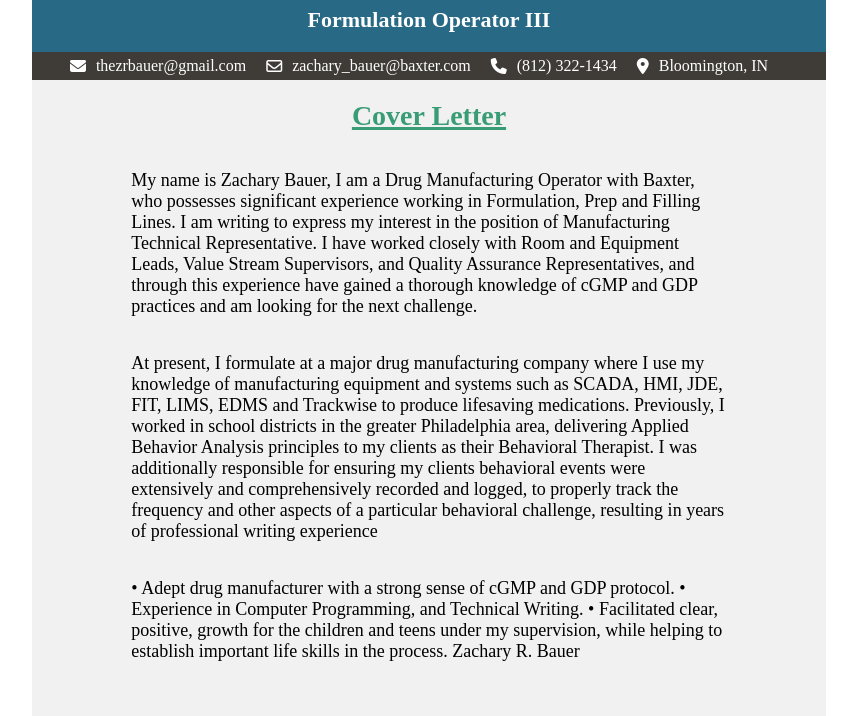
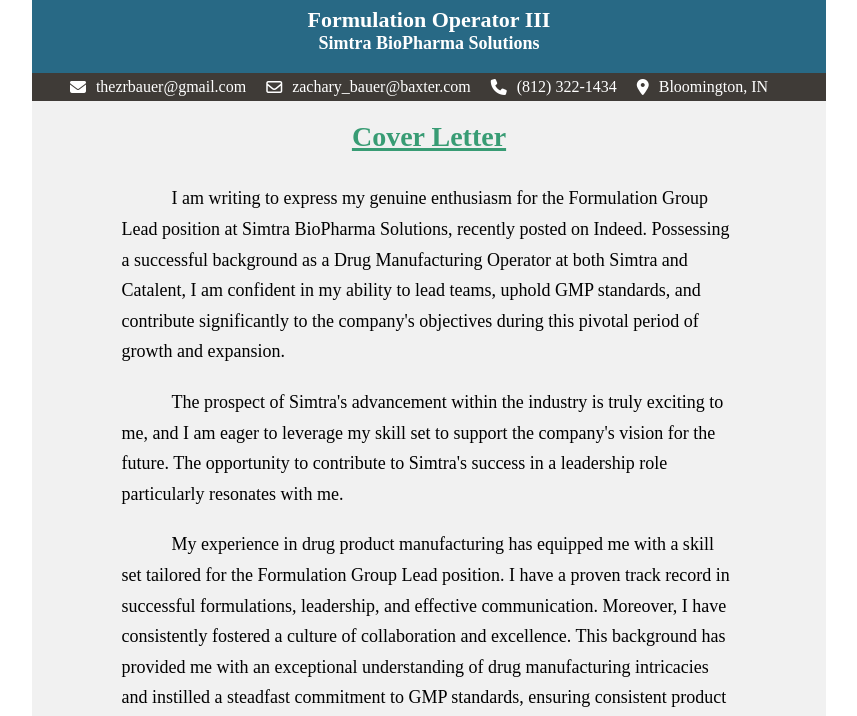
Before and after one commit to thezrbauer/CoverLetter_2024, a plain HTML site: page index.html in a window 1280 px wide. Shown: the part 84-800 px from the top of the page, without its empty margins (211-1068 px from the left). Drawn offline with Linux system fonts and the light colour scheme; a web font is replaced by a local one.

Commit message:
i love my bb

```diff
--- a/index.html
+++ b/index.html
@@ -15,6 +15,7 @@
     <div class="introduction">
         <h1>Zachary R. Bauer</h1>
         <h2>Formulation Operator III</h2>
+        <h3>Simtra BioPharma Solutions</h3>
 
     </div>
     <div class="contact">
@@ -29,17 +30,13 @@
 </div>
     <div class="cover">
         <h3>Cover Letter</h3>
-        <p>My name is Zachary Bauer, I am a Drug Manufacturing Operator with Baxter, who possesses significant experience working in Formulation, Prep and Filling Lines. I am writing to express my interest in the position of Manufacturing Technical Representative. I have worked closely with Room and Equipment Leads, Value Stream Supervisors, and Quality Assurance Representatives, and through this experience have gained a thorough knowledge of cGMP and GDP practices and am looking for the next challenge.  </p>
-        <p>At present, I formulate at a major drug manufacturing company where I use my knowledge of manufacturing equipment and systems such as SCADA, HMI, JDE, FIT, LIMS, EDMS and Trackwise to produce lifesaving medications. Previously, I worked in school districts in the greater Philadelphia area, delivering Applied Behavior Analysis principles to my clients as their Behavioral Therapist. I was additionally responsible for ensuring my clients behavioral events were extensively and comprehensively recorded and logged, to properly track the frequency and other aspects of a particular behavioral challenge, resulting in years of professional writing experience</p>
-        <p>•	Adept drug manufacturer with a strong sense of cGMP and GDP protocol.
-            •	Experience in Computer Programming, and Technical Writing.
-            •	Facilitated clear, positive, growth for the children and teens under my supervision, while helping to establish important life skills in the process.
-                                                                                                                                                    Zachary R. Bauer
+        <p><span class="tab"></span>I am writing to express my genuine enthusiasm for the Formulation Group Lead position at Simtra BioPharma Solutions, recently posted on Indeed. Possessing a successful background as a Drug Manufacturing Operator at both Simtra and Catalent, I am confident in my ability to lead teams, uphold GMP standards, and contribute significantly to the company's objectives during this pivotal period of growth and expansion. </p>
+        <p><span class="tab"></span>The prospect of Simtra's advancement within the industry is truly exciting to me, and I am eager to leverage my skill set to support the company's vision for the future. The opportunity to contribute to Simtra's success in a leadership role particularly resonates with me.</p>
+        <p><span class="tab"></span>My experience in drug product manufacturing has equipped me with a skill set tailored for the Formulation Group Lead position. I have a proven track record in successful formulations, leadership, and effective communication. Moreover, I have consistently fostered a culture of collaboration and excellence. This background has provided me with an exceptional understanding of drug manufacturing intricacies and instilled a steadfast commitment to GMP standards, ensuring consistent product quality and regulatory compliance.</p>
+         <p><span class="tab"></span>Thank you for considering my application. I am enthusiastic about the possibility of discussing how my skills and experiences align with the needs of Simtra BioPharma Solutions. I am available at your earliest convenience for an interview and can be reached via the contact information at the top of the page.
             </p>
-</div>
-        <p>Attached is my resume, which further demonstrates my job experience, and why my background makes me a strong fit for the position of Manufacturing Technical Representative. I have provided my contact information on the side of the page and am eager to hear back from you at your earliest convenience.                            Thank you for your consideration.
-            Best,                                                                                                                                         Zachary R. Bauer
-            </p>
+
+        </div>
 </div>
     </main>
 
--- a/style.css
+++ b/style.css
@@ -23,8 +23,8 @@
 	/* Reflect the paper width in the screen rendering (must match size from @page rule) */
 	width: 21cm;
 	/* Reflect the paper height in the screen rendering (must match size from @page rule) */
-	min-height: 29.7cm;
-    max-height: 29.7cm;
+	min-height: 28cm;
+    max-height: 28cm;
 	/* Reflect the actual page margin/padding on paper in the screen rendering (must match margin from @page rule) */
 
     font-size:0;
@@ -109,11 +109,14 @@
 
 .cover {
 margin:auto;
-width:75%;
+width:80%;
 }
 
 .cover > p {
     font-size: 18px;
+    text-indent:50px;
+    line-height:170%;
+    margin:10px;
 }
 
 .cover >  h3 {
```
